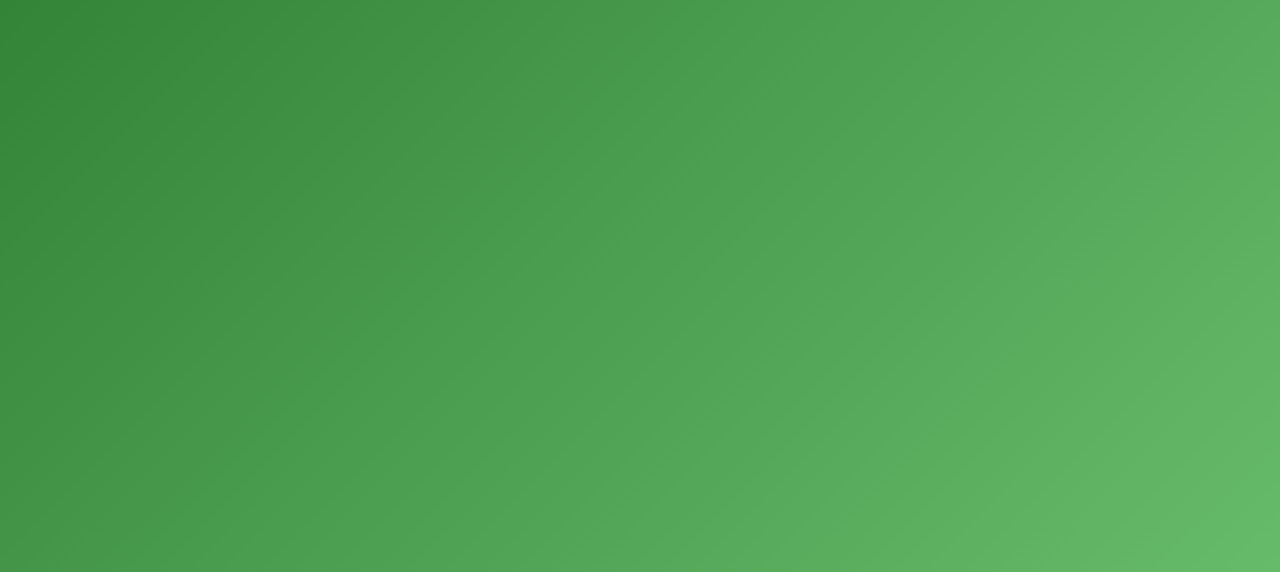
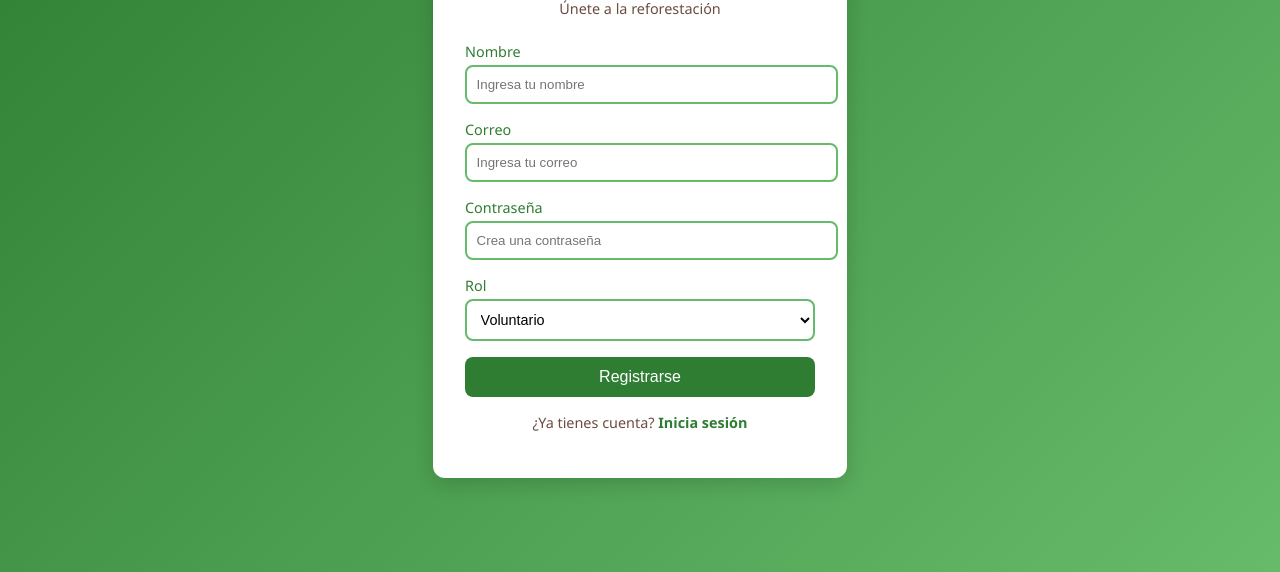
Before and after one commit to Cris209/GreenRoots_Web, a plain HTML site: page frontend/registro.html in a window 1280 px wide. Shown: the part 228-800 px from the top of the page. Drawn offline with Linux system fonts and the light colour scheme.

Commit message:
Update registro.html offline_1

```diff
--- a/frontend/registro.html
+++ b/frontend/registro.html
@@ -8,20 +8,61 @@
     <link rel="manifest" href="/frontend/manifest.json">
 
     <script>
-        // Si el usuario ya tiene datos de sesión, redirige a HOME (index.html).
-        if (sessionStorage.getItem("usuario")) {
+        // CORRECCIÓN 1: Leer desde localStorage para respetar la persistencia
+        if (localStorage.getItem("usuario")) {
+            // Si el usuario ya tiene una sesión persistente, redirige a HOME.
             window.location.href = "index.html";
         }
     </script>
-     <link rel="stylesheet" href="style.css">
 
-    </head>
+    <link rel="stylesheet" href="/frontend/style.css">
+
+</head>
 <body>
+    <div class="login-container">
+
+    <img src="/frontend/Green_Roots1.png" alt="Logo Green Roots" class="logo">
+
+    <h1 class="title">GREEN ROOTS</h1>
+    <p class="subtitle">Únete a la reforestación</p>
+
     <form id="registroForm">
-        </form>
+        <div class="input-group">
+            <label for="nombre">Nombre</label>
+            <input type="text" id="nombre" placeholder="Ingresa tu nombre" required>
+        </div>
+
+        <div class="input-group">
+            <label for="email">Correo</label>
+            <input type="email" id="email" placeholder="Ingresa tu correo" required>
+        </div>
+
+        <div class="input-group">
+            <label for="password">Contraseña</label>
+            <input type="password" id="password" placeholder="Crea una contraseña" required>
+        </div>
+
+        <div class="input-group">
+            <label for="rol">Rol</label>
+            <select id="rol" required>
+                <option value="voluntario">Voluntario</option>
+                <option value="administrador">Administrador</option>
+                <option value="gobierno">Gobierno</option>
+            </select>
+        </div>
+
+        <button type="submit" class="btn">Registrarse</button>
+    </form>
+
+    <p id="mensaje-status" class="error-message"></p>
+
+    <p class="footer-text">¿Ya tienes cuenta?
+        <a href="login.html">Inicia sesión</a>
+    </p>
+    </div>
 
     <script>
-        // Script de manejo de Registro (DEBE estar actualizado para llamar al nuevo backend)
+        // Script de manejo de Registro
         const API_URL = "https://greenroots-web.onrender.com/api";
 
         document.getElementById("registroForm")?.addEventListener("submit", async (e) => {
@@ -31,7 +72,8 @@
             const email = document.getElementById("email").value.trim();
             const password = document.getElementById("password").value.trim();
             const rol = document.getElementById("rol").value.trim();
-            const mensajeStatus = document.getElementById("mensaje-status"); // Asumiendo que tienes un elemento para el status
+
+            const mensajeStatus = document.getElementById("mensaje-status");
 
             mensajeStatus.textContent = "";
 
@@ -53,6 +95,8 @@
                 }
 
                 // REGISTRO EXITOSO
+                mensajeStatus.textContent = data.mensaje;
+                mensajeStatus.style.color = "green";
                 alert(data.mensaje + "\nAhora puedes iniciar sesión.");
                 window.location.href = "login.html"; // Redirigir al Login
 
@@ -63,6 +107,19 @@
                 alert("Error de Conexión: No se pudo conectar con el servidor.");
             }
         });
+
+        // REGISTRO DEL SERVICE WORKER (PWA)
+        if ('serviceWorker' in navigator) {
+          window.addEventListener('load', () => {
+            navigator.serviceWorker.register('/frontend/sw.js')
+              .then(registration => {
+                console.log('SW registrado con éxito. Scope:', registration.scope);
+              })
+              .catch(error => {
+                console.error('Fallo al registrar SW:', error);
+              });
+          });
+        }
     </script>
 </body>
 </html>
```
